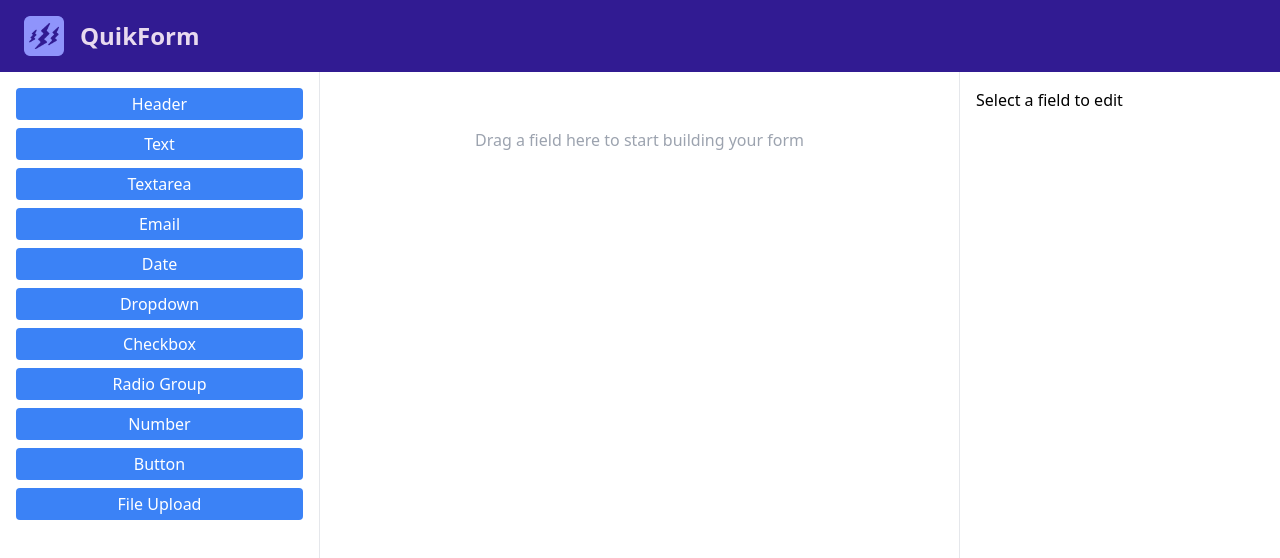
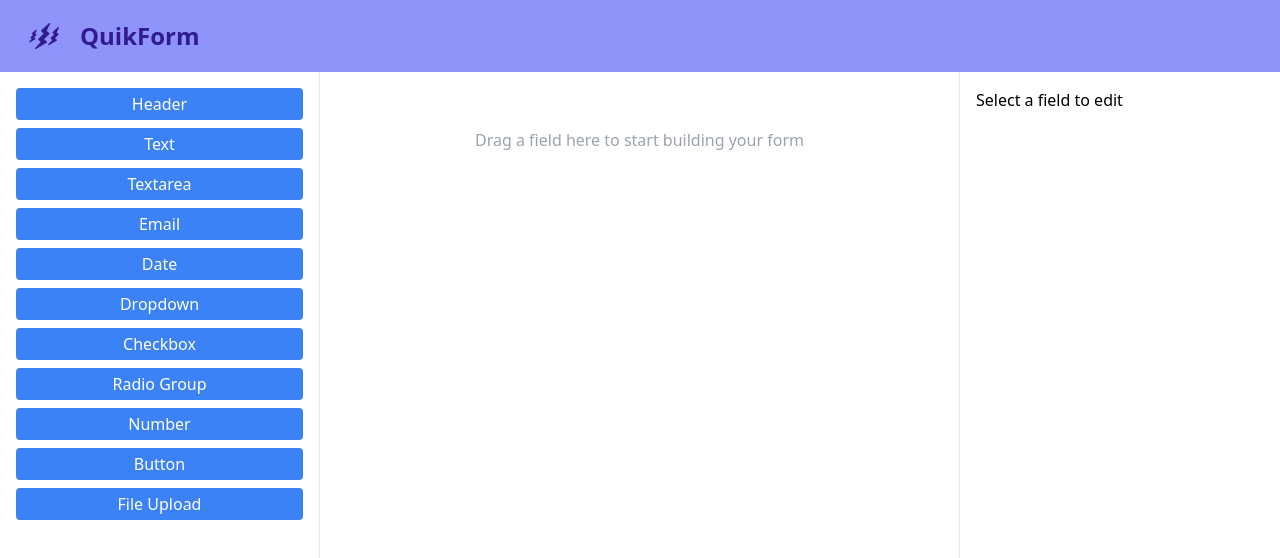
Before and after one commit to meghavx/QuikForm, a React (Vite) app: page / in a window 1280 px wide. Shown: the top 558 px of the page. Built offline with nearby package versions, Linux system fonts and the light colour scheme.

Commit message:
Change Header bg and text colors

```diff
--- a/src/components/Header.jsx
+++ b/src/components/Header.jsx
@@ -2,7 +2,7 @@ export default function Header() {
   return (
     <header
       className="flex items-center space-x-4 px-6 py-4"
-      style={{ backgroundColor: "#311B92" }}
+      style={{ backgroundColor: "#8F94FB" }}
     >
       <img
         src="logo.png"
@@ -10,8 +10,8 @@ export default function Header() {
         className="w-10 h-10 object-contain"
       />
       <h2
-        className="text-2xl font-semibold"
-        style={{ color: "#E8DAEF" }}
+        className="text-2xl font-bold"
+        style={{ color: "#311B92" }}
       >
         QuikForm
       </h2>
```
